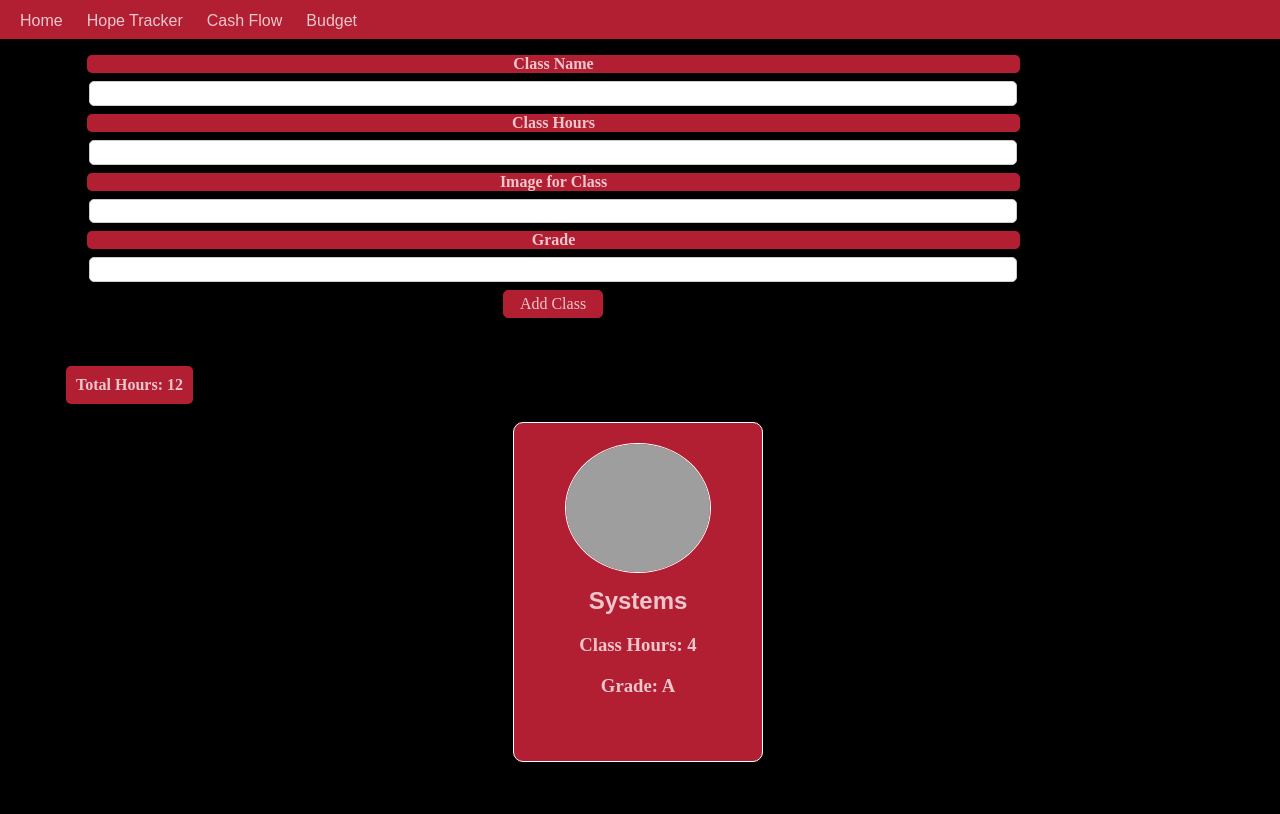
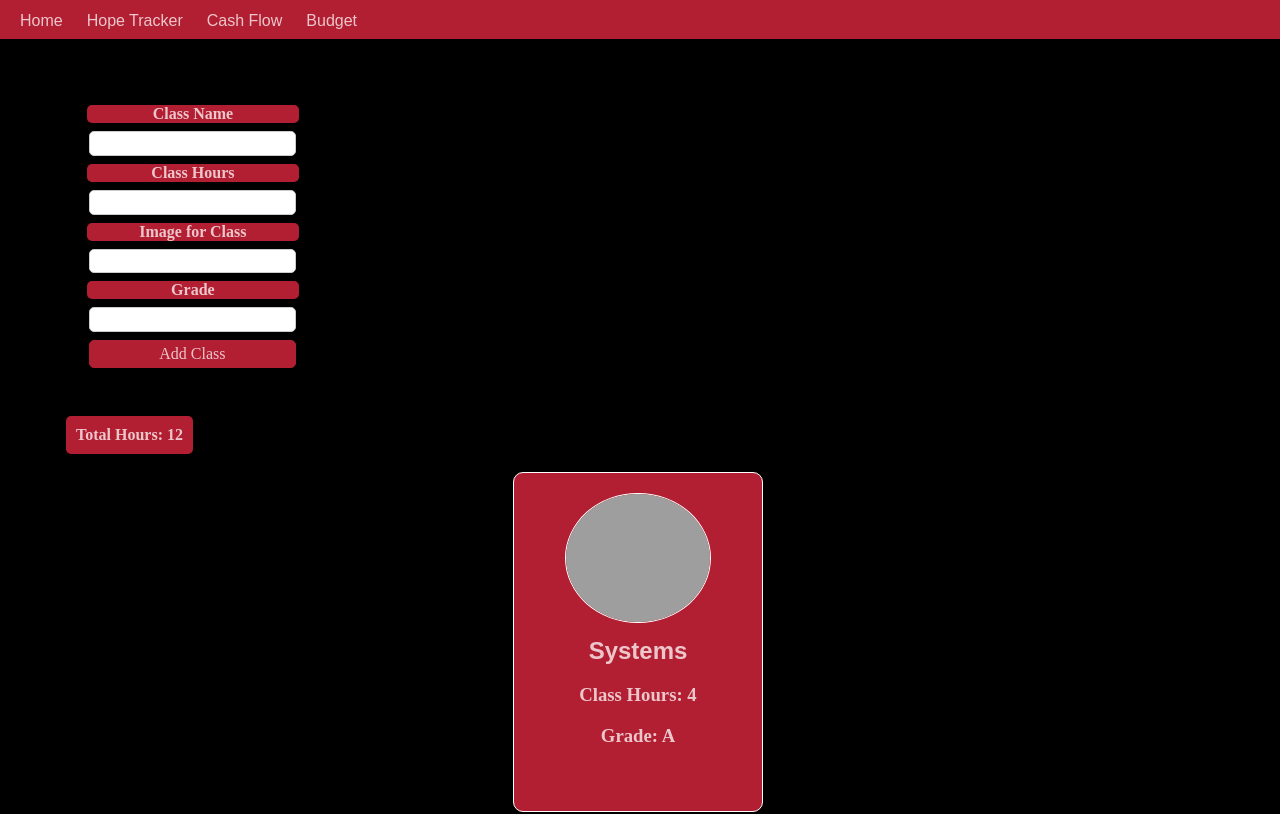
Before and after one commit to collinbrohm25/financebuddy, a React (Create React App) app: page /hopetracker in a window 1280 px wide. Shown: the top 814 px of the page. Built offline with nearby package versions, Linux system fonts and the light colour scheme; grey boxes are pictures that could not be loaded; a web font is replaced by a local one.

Commit message:
Add files via upload

```diff
--- a/src/pages/Hope Tracker/HopeInput.js
+++ b/src/pages/Hope Tracker/HopeInput.js
@@ -67,7 +67,7 @@ const AddClass = (props) => {
   return (
     <div>
     <Card className="input">
-      <form onSubmit={submitHandler}>
+      <form onSubmit={submitHandler} className='HopeInput'>
         <label className="name">Class Name</label>
         <input
           id="name"
```
